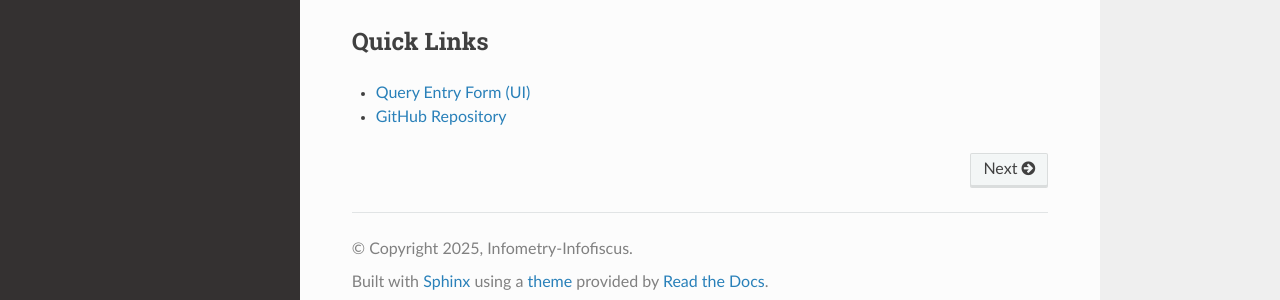
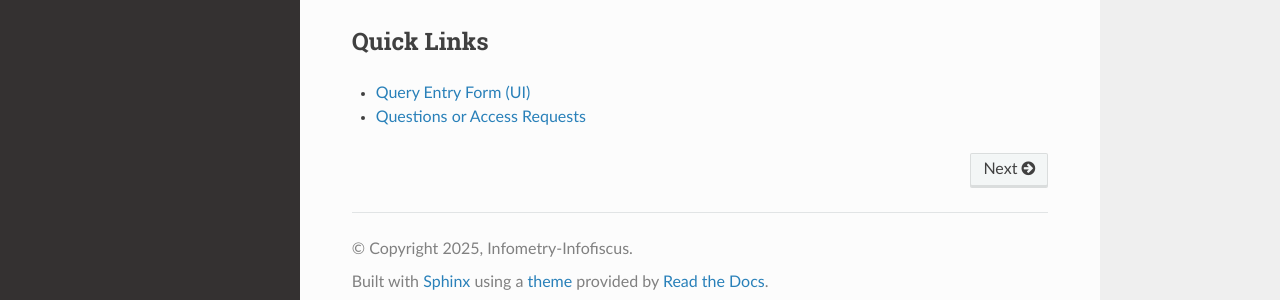
Before and after one commit to Infometry-Infofiscus/retail-analytics-questions-docs, a Sphinx documentation site: the page built from docs/source/index.rst, in a window 1280 px wide and 900 px high, scrolled down 749 px. Shown: the part 582-882 px from the top of the window. Built offline with Sphinx 7.4.7 and the Read the Docs theme 3.1.0, drawn with Linux system fonts in a browser that asks for light colours.

Commit message:
Improve formatting and clarity in index.rst

```diff
--- a/docs/source/index.rst
+++ b/docs/source/index.rst
@@ -1,7 +1,8 @@
 Retail Analytics Text-to-SQL Dataset
 ======================================
 
-A community-driven, open dataset of real-world retail analytics use cases for training and benchmarking text-to-SQL systems.
+A community-driven, open dataset of real-world retail analytics use cases
+for training and benchmarking text-to-SQL systems.
 
 .. toctree::
    :maxdepth: 2
@@ -16,7 +17,8 @@ A community-driven, open dataset of real-world retail analytics use cases for tr
 Overview
 --------
 
-Most text-to-SQL benchmarks use synthetic or academic data. Real-world retail analytics involves:
+Most text-to-SQL benchmarks use synthetic or academic data.
+Real-world retail analytics involves:
 
 - Complex joins across fact and dimension tables
 - Business-specific terminology (slow-moving inventory, high-value customers)
@@ -29,4 +31,4 @@ Quick Links
 -----------
 
 - `Query Entry Form (UI) <https://infometry-infofiscus.github.io/text2sql_data_collection_platform/>`_
-- `GitHub Repository <https://github.com/Infometry-Infofiscus/retail-analytics-questions-sql>`_
+- `Questions or Access Requests <https://github.com/Infometry-Infofiscus/retail-analytics-questions-docs/discussions>`_
```
